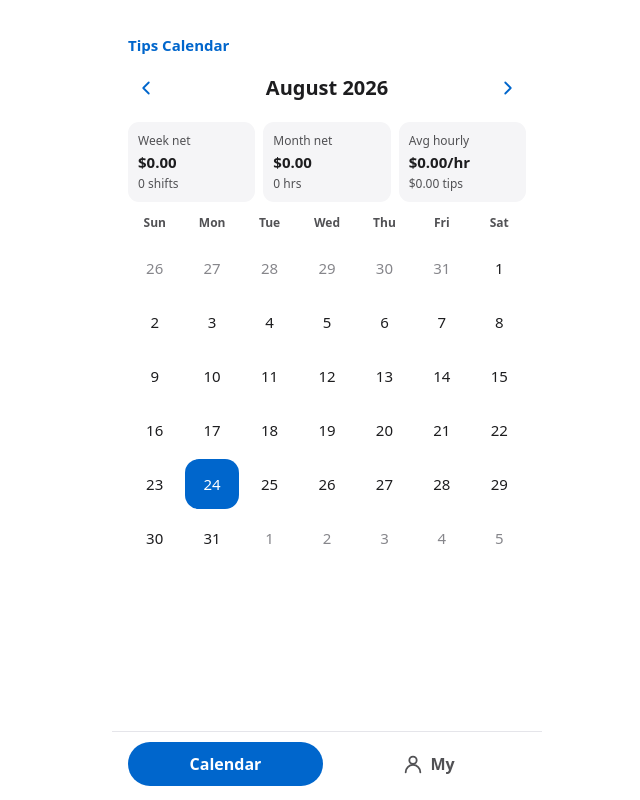
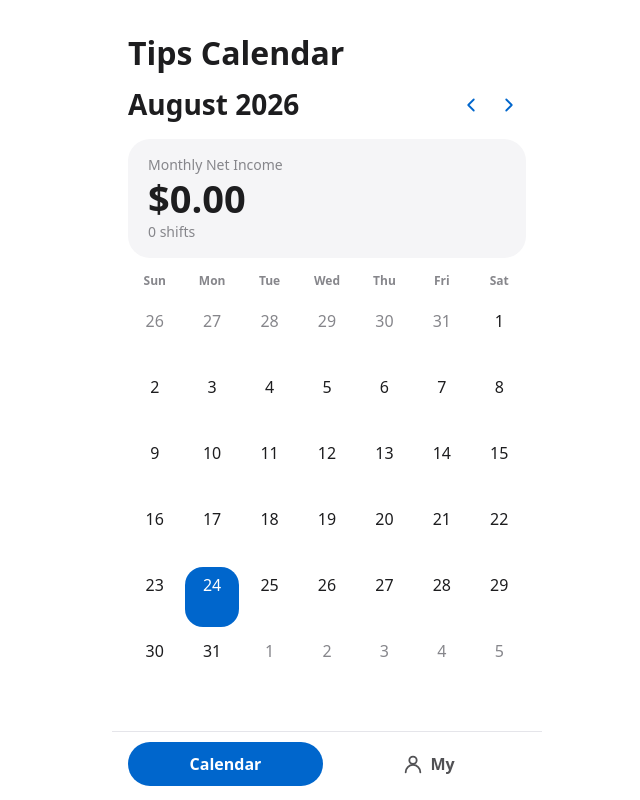
Before and after one commit to soymikey/tip-calendar, a React (Vite) app: page / in a window 1280 px wide. Shown: the whole page, without its empty margins (313-953 px from the left). Built offline with nearby package versions, Linux system fonts and the light colour scheme.

Commit message:
Align calendar home to reference

```diff
--- a/src/App.tsx
+++ b/src/App.tsx
@@ -169,7 +169,6 @@ export default function App() {
   const dateSummaries = summarizeShiftsByDate(appState.shifts, payForShift);
   const selectedShifts = appState.shifts.filter((shift) => shift.date === selectedDate);
   const selectedSummary = summarizeShifts(selectedShifts, payForShift);
-  const weekSummary = summarizePeriod(appState.shifts, payForShift, selectedDate, "week");
   const monthSummary = summarizePeriod(appState.shifts, payForShift, selectedDate, "month");
   const monthDays = buildMonthDays(selectedDate);
 
@@ -407,37 +406,27 @@ export default function App() {
       {screen === "home" && activeTab === "calendar" && (
         <>
       <section className="settings-panel calendar-panel" aria-labelledby="calendar-title">
-        <p className="calendar-brand">Tips Calendar</p>
+        <h1 className="calendar-brand">Tips Calendar</h1>
         <div className="calendar-heading">
+          <h2 id="calendar-title">{formatMonth(selectedDate)}</h2>
+          <div className="calendar-month-actions">
             <button type="button" aria-label="Previous month" onClick={() => setSelectedDate(shiftMonth(selectedDate, -1))}>
               <svg aria-hidden="true" viewBox="0 0 24 24">
                 <path d="M15 18 9 12l6-6" />
               </svg>
             </button>
-          <h2 id="calendar-title">{formatMonth(selectedDate)}</h2>
             <button type="button" aria-label="Next month" onClick={() => setSelectedDate(shiftMonth(selectedDate, 1))}>
               <svg aria-hidden="true" viewBox="0 0 24 24">
                 <path d="m9 18 6-6-6-6" />
               </svg>
             </button>
           </div>
+        </div>
 
-        <div className="summary-strip" aria-label="Income summaries">
-          <div>
-            <span>Week net</span>
-            <strong>{money(weekSummary.netIncome)}</strong>
-            <small>{weekSummary.shiftCount} shifts</small>
-          </div>
-          <div>
-            <span>Month net</span>
+        <div className="monthly-income-card" aria-label="Monthly Net Income">
+          <span>Monthly Net Income</span>
           <strong>{money(monthSummary.netIncome)}</strong>
-            <small>{monthSummary.effectiveHours} hrs</small>
-          </div>
-          <div>
-            <span>Avg hourly</span>
-            <strong>{monthSummary.averageActualHourly === null ? "$0.00/hr" : `${money(monthSummary.averageActualHourly)}/hr`}</strong>
-            <small>{money(monthSummary.totalTips)} tips</small>
-          </div>
+          <small>{monthSummary.shiftCount} shifts</small>
         </div>
 
         <div className="weekday-grid" aria-hidden="true">
--- a/src/styles.css
+++ b/src/styles.css
@@ -83,7 +83,7 @@ h1 {
 }
 
 .calendar-panel {
-  gap: 12px;
+  gap: 14px;
   padding: 0;
   border: 0;
   border-radius: 0;
@@ -92,31 +92,40 @@ h1 {
 
 .calendar-brand {
   margin: 0;
-  color: #0066cc;
-  font-size: 15px;
-  font-weight: 700;
-  line-height: 1.2;
+  color: #1d1d1f;
+  font-size: 32px;
+  font-weight: 800;
+  line-height: 1.08;
 }
 
 .calendar-heading {
-  display: grid;
-  grid-template-columns: 44px 1fr 44px;
+  display: flex;
   align-items: center;
-  min-height: 44px;
+  justify-content: space-between;
+  gap: 16px;
+  min-height: 40px;
 }
 
 .calendar-heading h2 {
   margin: 0;
-  text-align: center;
-  font-size: 20px;
+  color: #1d1d1f;
+  text-align: left;
+  font-size: 28px;
+  font-weight: 800;
   line-height: 1.2;
+}
+
+.calendar-month-actions {
+  display: flex;
+  align-items: center;
+  gap: 4px;
 }
 
 .calendar-heading button {
   display: grid;
   place-items: center;
-  width: 36px;
-  height: 36px;
+  width: 34px;
+  height: 34px;
   border: 0;
   border-radius: 999px;
   background: #ffffff;
@@ -139,39 +148,44 @@ h1 {
   stroke-linejoin: round;
 }
 
-.summary-strip {
+.monthly-income-card {
   display: grid;
-  grid-template-columns: repeat(3, minmax(0, 1fr));
-  gap: 8px;
-}
-
-.summary-strip div {
-  display: grid;
-  gap: 3px;
-  min-width: 0;
-  border-radius: 11px;
-  padding: 10px;
+  gap: 6px;
+  border-radius: 22px;
+  padding: 18px 20px 17px;
   background: #f5f5f7;
 }
 
-.summary-strip span,
-.summary-strip small,
+.monthly-income-card span,
+.monthly-income-card small,
 .weekday-grid {
-  color: #515154;
-  font-size: 12px;
+  color: #86868b;
 }
 
-.summary-strip strong {
+.monthly-income-card span,
+.monthly-income-card small {
+  font-size: 14px;
+  line-height: 1.2;
+}
+
+.monthly-income-card strong {
+  color: #1d1d1f;
   overflow-wrap: anywhere;
-  font-size: 15px;
+  font-size: 38px;
+  line-height: 1.02;
   font-variant-numeric: tabular-nums;
+}
+
+.weekday-grid {
+  font-size: 12px;
 }
 
 .weekday-grid,
 .calendar-grid {
   display: grid;
   grid-template-columns: repeat(7, minmax(0, 1fr));
-  gap: 4px;
+  column-gap: 4px;
+  row-gap: 6px;
 }
 
 .weekday-grid span {
@@ -181,15 +195,15 @@ h1 {
 
 .calendar-day {
   display: grid;
-  align-content: center;
+  align-content: start;
   justify-items: center;
-  gap: 2px;
-  min-height: 50px;
+  gap: 4px;
+  min-height: 60px;
   border: 0;
-  border-radius: 14px;
+  border-radius: 18px;
   background: #ffffff;
   color: #1d1d1f;
-  padding: 6px 2px;
+  padding: 9px 2px 6px;
   cursor: pointer;
 }
 
@@ -197,15 +211,16 @@ h1 {
   display: grid;
   place-items: center;
   min-width: 28px;
-  min-height: 28px;
-  border-radius: 999px;
-  font-size: 15px;
-  line-height: 1;
+  min-height: 20px;
+  border-radius: 0;
+  font-size: 16px;
+  line-height: 1.05;
 }
 
 .calendar-day small {
-  color: #0066cc;
-  font-size: 10px;
+  color: #34c759;
+  font-size: 11px;
+  line-height: 1.1;
   font-variant-numeric: tabular-nums;
   overflow-wrap: anywhere;
 }
@@ -218,6 +233,7 @@ h1 {
 .selected-day {
   background: #0066cc;
   color: #ffffff;
+  border-radius: 18px;
 }
 
 .selected-day small {
```
Also changed, not shown: 4 other files (tests, documents, lock files or other folders). Lines whose indentation alone changed are shown as unchanged.
